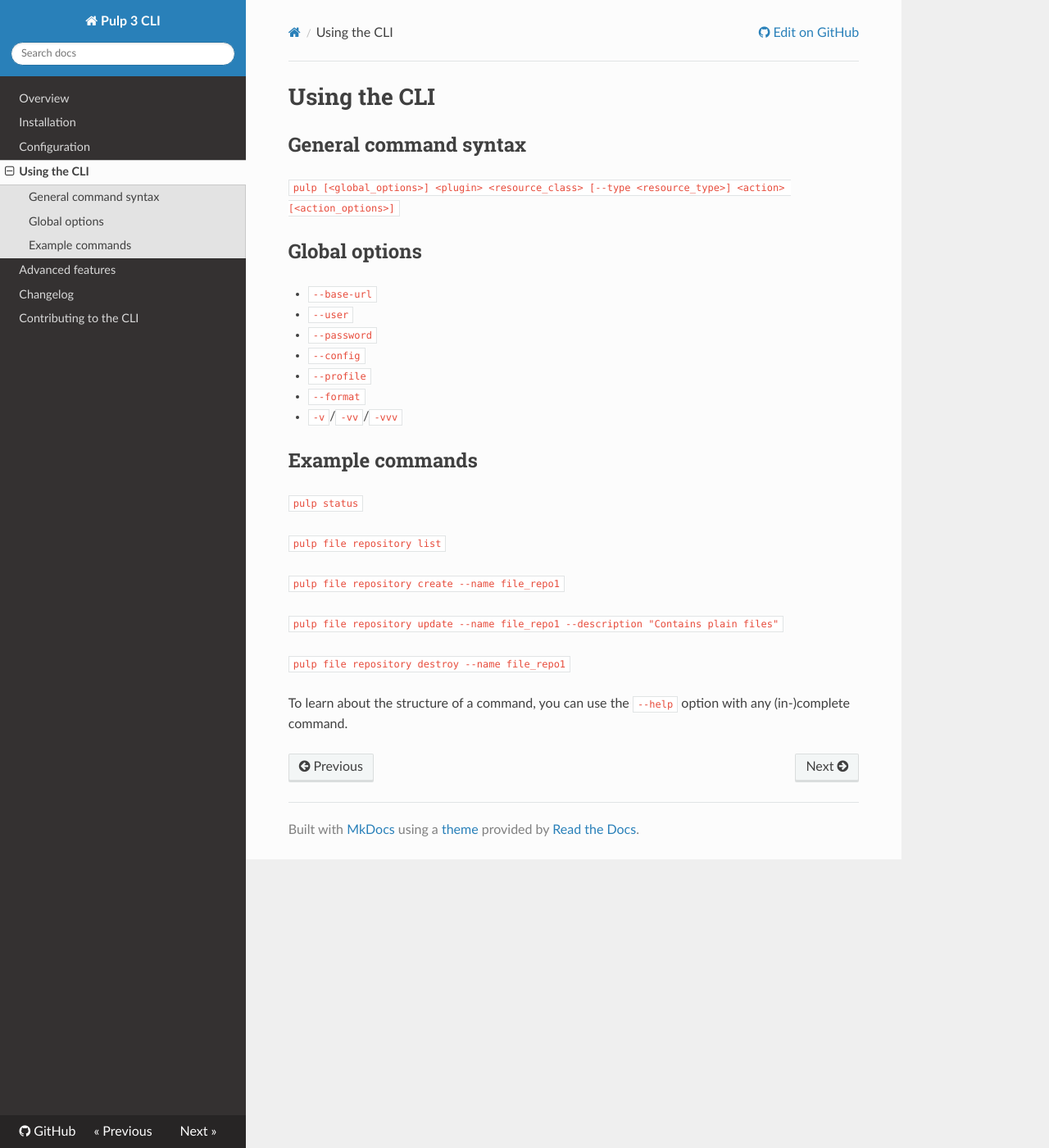
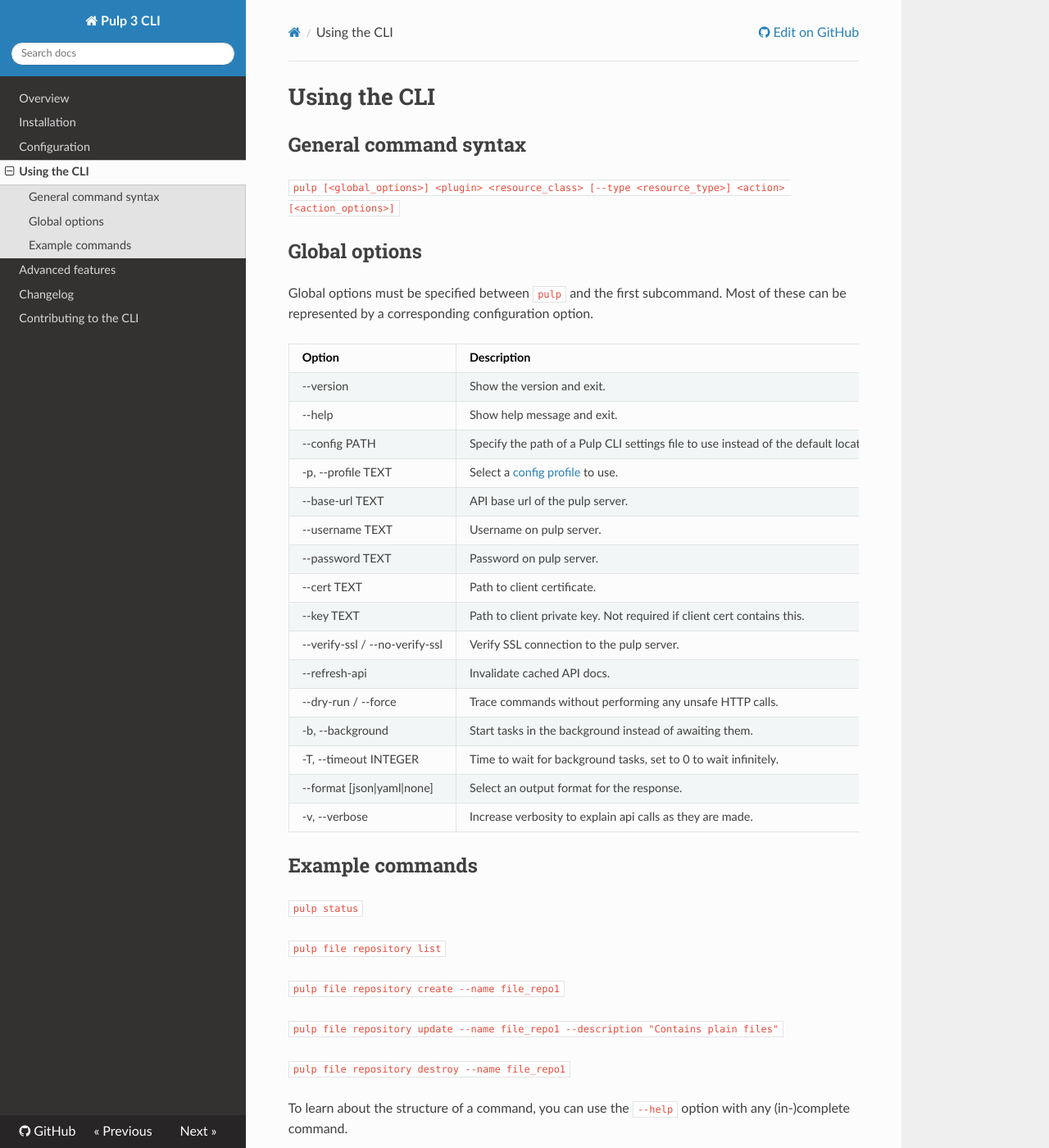
Before and after one commit to pulp/pulp-cli, an MkDocs documentation site: the page built from docs/using_the_cli.md, in a window 1280 px wide and 1400 px high. Shown: the whole window at 82% size. Built offline with MkDocs 1.6.1, drawn with Linux system fonts in a browser that asks for light colours; nearby versions of some CDN libraries.

Commit message:
Improve docs for global options
fixes #357

```diff
--- a/docs/using_the_cli.md
+++ b/docs/using_the_cli.md
@@ -6,13 +6,27 @@
 
 ## Global options
 
-  * `--base-url`
-  * `--user`
-  * `--password`
-  * `--config`
-  * `--profile`
-  * `--format`
-  * `-v`/`-vv`/`-vvv`
+Global options must be specified between `pulp` and the first subcommand.
+Most of these can be represented by a corresponding configuration option.
+
+| Option | Description | Comment |
+| --- | --- | --- |
+| --version | Show the version and exit. | No configuration option |
+| --help | Show help message and exit. | No configuration option |
+| --config PATH | Specify the path of a Pulp CLI settings file to use instead of the default location. | No configuration option |
+| -p, --profile TEXT | Select a [config profile](../configuration#config-profiles) to use. | No configuration option |
+| --base-url TEXT                | API base url of the pulp server. | |
+| --username TEXT                | Username on pulp server. | |
+| --password TEXT                | Password on pulp server. | |
+| --cert TEXT                    | Path to client certificate. | |
+| --key TEXT                     | Path to client private key. Not required if client cert contains this. | |
+| --verify-ssl / --no-verify-ssl | Verify SSL connection to the pulp server. | |
+| --refresh-api                  | Invalidate cached API docs. | No configuration option |
+| --dry-run / --force            | Trace commands without performing any unsafe HTTP calls. | |
+| -b, --background               | Start tasks in the background instead of awaiting them. | No configuration option |
+| -T, --timeout INTEGER          | Time to wait for background tasks, set to 0 to wait infinitely. | |
+| --format [json\|yaml\|none]      | Select an output format for the response. | |
+| -v, --verbose                  | Increase verbosity to explain api calls as they are made. | Repeat up to three times. |
 
 ## Example commands
 
--- a/mkdocs.yml
+++ b/mkdocs.yml
@@ -2,6 +2,9 @@
 theme: readthedocs
 repo_url: https://github.com/pulp/pulp-cli
 edit_uri: edit/develop/docs/
+markdown_extensions:
+  - toc:
+      permalink: True
 nav:
   - 'Overview': 'index.md'
   - 'installation.md'
```
Also changed, not shown: 1 other file.
